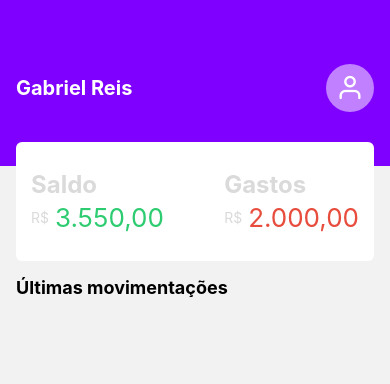
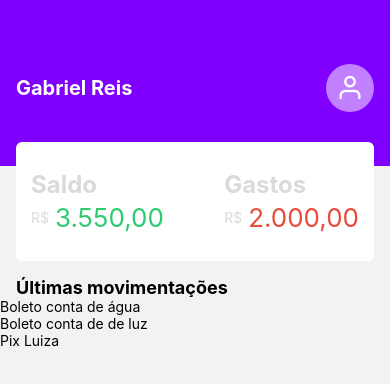
Before and after one commit to g-reissantana/maanger-finance, a React Native app: screen / in a window 390 px wide. Shown: the top 384 px of the page. Built offline with nearby package versions, Linux system fonts and the light colour scheme.

Commit message:
feat: creating flatList in progress

```diff
--- a/src/pages/Home/index.js
+++ b/src/pages/Home/index.js
@@ -3,6 +3,7 @@ import {
     View,
     Text,
     StyleSheet,
+    FlatList,
 } from "react-native"
 
 import { Header } from "../../components/Header"
@@ -36,12 +37,27 @@ const list = [
 
 export function Home() {
 
+    const renderItemList = ({item}) => {
+
+        return(
+            <Text>
+                {item.label}
+            </Text>
+        )
+    }
+
     return (
         <View style={styles.container}>
             <Header name="gabriel reis" />
 
             <Balance earnings="3.550,00" outlay="2.000,00" />
             <Text style={styles.title}>Últimas movimentações</Text>
+
+            <FlatList
+                data={list}
+                renderItem={renderItemList}
+                keyExtractor={(item) => item.id}
+            />
 
         </View>
     )
```
